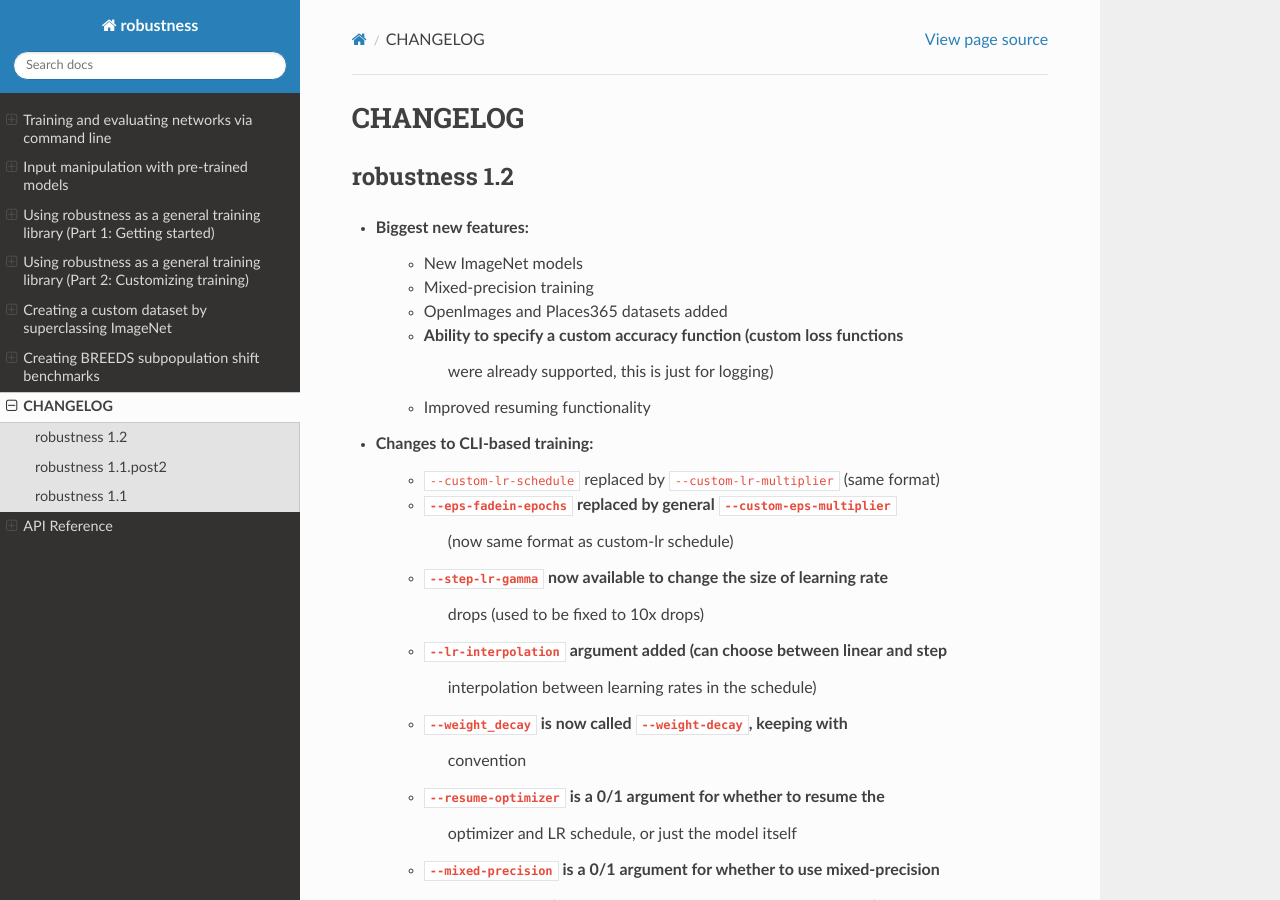
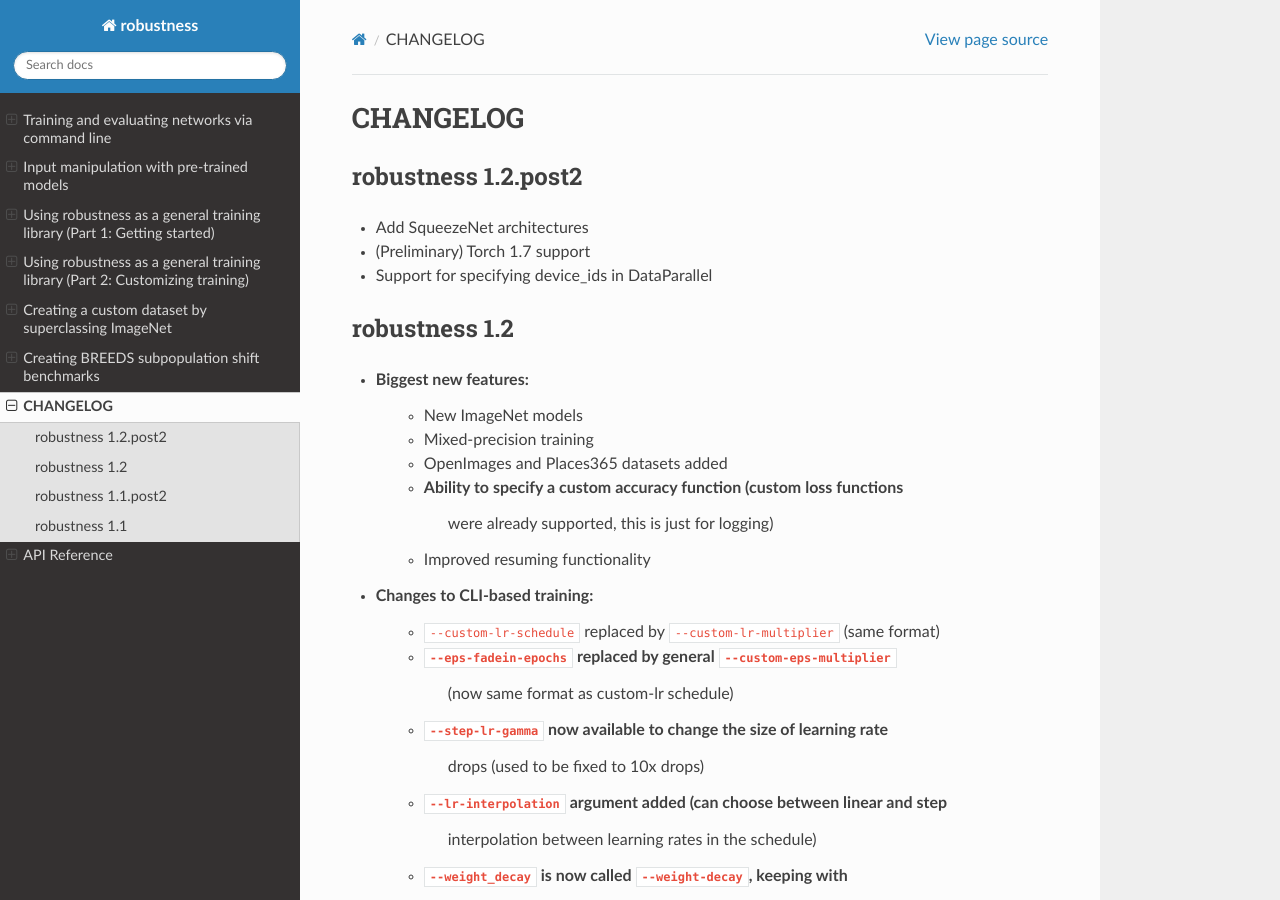
Before and after one commit to MadryLab/robustness, a Sphinx documentation site: the page built from docs/example_usage/changelog.rst, in a window 1280 px wide and 900 px high. Built offline with Sphinx 7.4.7 and the Read the Docs theme 2.0.0, drawn with Linux system fonts in a browser that asks for light colours; nearby versions of some CDN libraries; library files that are not in the unit come from our copies.

Commit message:
update version

```diff
--- a/docs/example_usage/changelog.rst
+++ b/docs/example_usage/changelog.rst
@@ -1,5 +1,11 @@
 CHANGELOG
 =========
+
+robustness 1.2.post2
+'''''''''''''''''''''
+- Add SqueezeNet architectures
+- (Preliminary) Torch 1.7 support
+- Support for specifying device_ids in DataParallel
 
 robustness 1.2
 '''''''''''''''
--- a/robustness/__init__.py
+++ b/robustness/__init__.py
@@ -1,2 +1,2 @@
 name = "robustness"
-__version__ = "1.2.1.post1"
+__version__ = "1.2.1.post2"
--- a/setup.py
+++ b/setup.py
@@ -22,7 +22,7 @@
   # Versions should comply with PEP440.  For a discussion on single-sourcing
   # the version across setup.py and the project code, see
   # https://packaging.python.org/en/latest/single_source_version.html
-  version='1.2.1.post1',
+  version='1.2.1.post2',
 
   description='Tools for Robustness',
   long_description=long_description,
```
